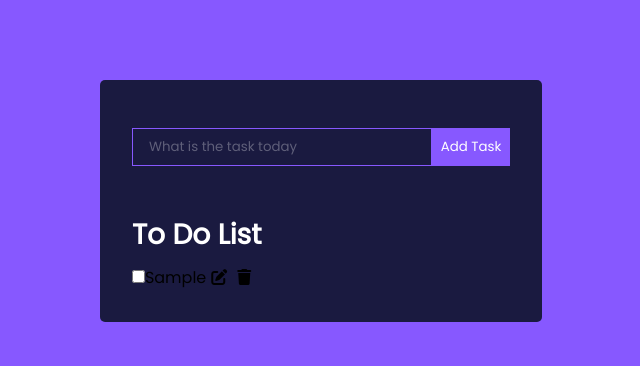
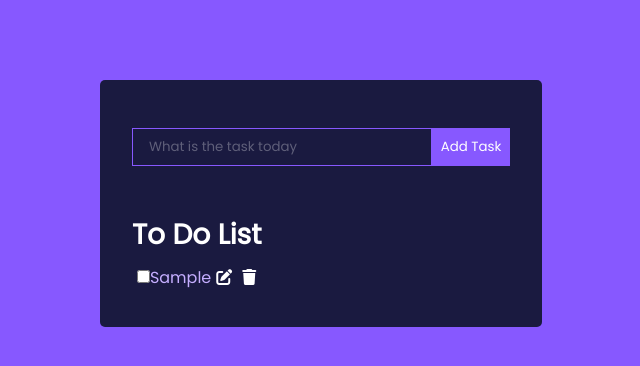
Before and after one commit to Rudoasm/Todo-React---CRUD-app, a React (Vite) app in the folder toDo/: page / in a window 1280 px wide. Both pictures are taken after typing "Sample" into the empty fields and a click on the button "Add Task". Shown: the top 366 px of the page, without its empty margins (319-959 px from the left). Built offline with nearby package versions, Linux system fonts and the light colour scheme.

Commit message:
wrapping the project

```diff
--- a/toDo/src/App.css
+++ b/toDo/src/App.css
@@ -86,10 +86,13 @@ h1 {
 }
 li{
   list-style-type: none;
+  color: #c5aeff;
+  margin: 5px;
 }
 
 .edit-icon,
 .delete-icon {
   cursor: pointer;
   margin: 5px;
+  color: #fff;
 }
--- a/toDo/src/App.jsx
+++ b/toDo/src/App.jsx
@@ -14,6 +14,7 @@ const App = () => {
     return JSON.parse(localvalue);
     // json is parsed back.
   });
+  const [val, setVal] = useState("");
 
   useEffect(() => {
     localStorage.setItem("ITEMS", JSON.stringify(todos));
@@ -21,6 +22,9 @@ const App = () => {
   }, [todos]);
 
   function addTodo(title) {
+    /**const newSetTodo = [...todos, title]
+     * setValue(newSetTodo) like this.
+     */
     setTodos((currentTodos) => {
       // current value fro now this way it is updatedd instantly.
       /**The difference between the two approaches lies in how they handle state updates when using the setTodos function provided by the useState hook. Let’s break down each method:
@@ -63,18 +67,28 @@ const App = () => {
         // if the return is not passed it will dekete all items.
       });
     });
+    /**const newtodolist = todos.filter((todo)=>{
+     * return if (todo.id!=id)
+     * setTodo(newTodoList)
+    } */
   };
   console.log(todos);
-  const handleEdit =(id,param)=>{
-    setTodos((currentTodos)=>{
-      return currentTodos.map((todo)=>{
-        if(id===todo.id) return {...todo,title:param}
-      })
+  const handleEdit =(id)=>{
+    // setTodos((currentTodos)=>{
+    //   return currentTodos.map((todo)=>{
+    //     if(id===todo.id) return {...todo,title:param}
+    //   })
+    // })
+    todos.map((todo)=>{
+      if(id===todo.id){
+        setVal(todo.title)
+        handleDelete(id)
+      }
     })
   }
   return (
     <main className="TodoWrapper">
-      <TodoForm addTodo={addTodo} />
+      <TodoForm addTodo={addTodo} val={val} setVal={setVal} />
       <h1>To Do List</h1>
 
       {todos.length === 0 && "No Todos"}
--- a/toDo/src/components/TodoForm.jsx
+++ b/toDo/src/components/TodoForm.jsx
@@ -1,8 +1,8 @@
 import React, { useState } from "react";
 import "./../App.css"
 
-const TodoForm = ({ addTodo }) => {
-  const [val, setVal] = useState("");
+const TodoForm = ({ addTodo,val,setVal }) => {
+
   const handleChange = (e) => {
     setVal(e.target.value);
   };
--- a/toDo/src/components/TodoItem.jsx
+++ b/toDo/src/components/TodoItem.jsx
@@ -17,7 +17,7 @@ const TodoItem = ({completed, title, id, toggleTodo, handleDelete,handleEdit}) =
               {title}
             </label>
             <i class="fa-solid fa-pen-to-square edit-icon" onClick={()=>handleEdit(id)}></i>
-            <i class="fa-solid fa-trash delete-icon"   onClick={(e) => handleDelete(id,e.target.value)}></i>
+            <i class="fa-solid fa-trash delete-icon"   onClick={() => handleDelete(id)}></i>
 
 
 
```
